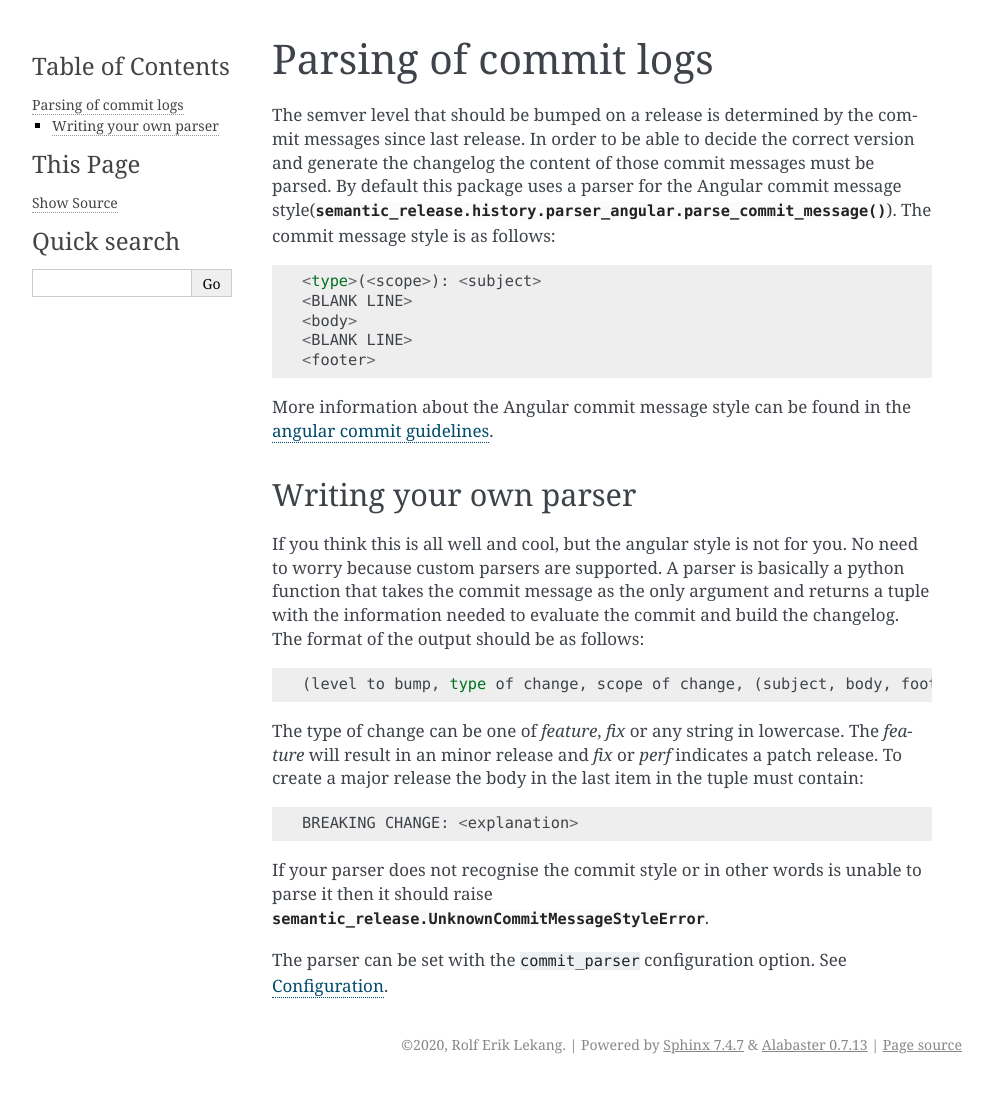
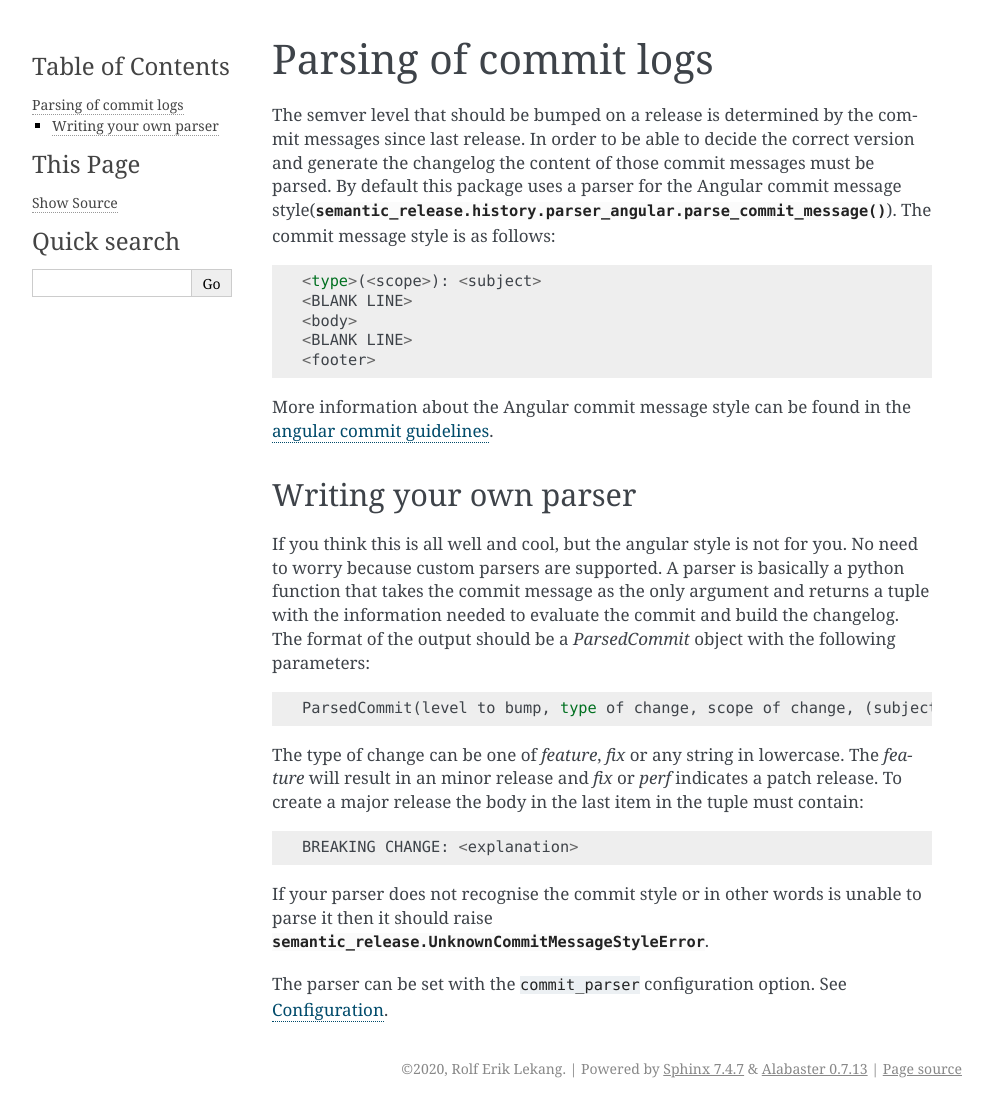
Before and after one commit to python-semantic-release/python-semantic-release, a Sphinx documentation site: the page built from docs/commit-log-parsing.rst, in a window 1280 px wide. Shown: the whole page, without its empty margins (148-1141 px from the left). Built offline with Sphinx 7.4.7, drawn with Linux system fonts in a browser that asks for light colours; pages that are not in the unit, such as notebooks, are missing from menus; before the commit the page ends 1084 px from its top, so only the background shows below that.

Commit message:
doc: updated doc with new ParsedCommit object instead of nested Tuple

```diff
--- a/docs/commit-log-parsing.rst
+++ b/docs/commit-log-parsing.rst
@@ -25,9 +25,10 @@ If you think this is all well and cool, but the angular style is not for you.
 No need to worry because custom parsers are supported. A parser is basically
 a python function that takes the commit message as the only argument and
 returns a tuple with the information needed to evaluate the commit and build
-the changelog. The format of the output should be as follows::
+the changelog. The format of the output should be a `ParsedCommit` object with
+the following parameters::
 
-    (level to bump, type of change, scope of change, (subject, body, footer))
+    ParsedCommit(level to bump, type of change, scope of change, (subject, body, footer))
 
 The type of change can be one of `feature`, `fix` or any string in lowercase.
 The `feature` will result in an minor release and `fix` or `perf` indicates a patch release.
```
